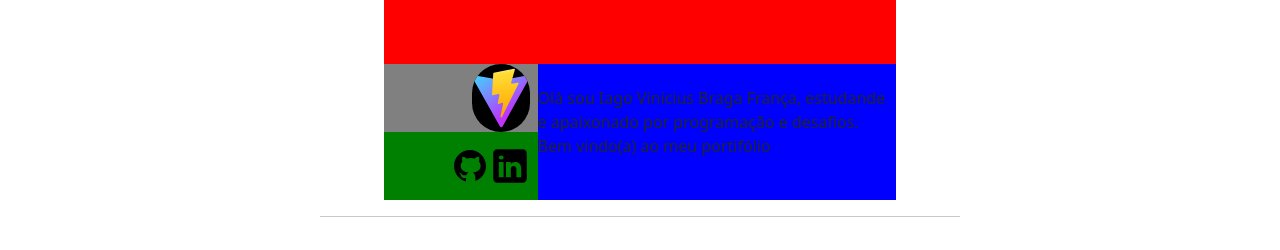
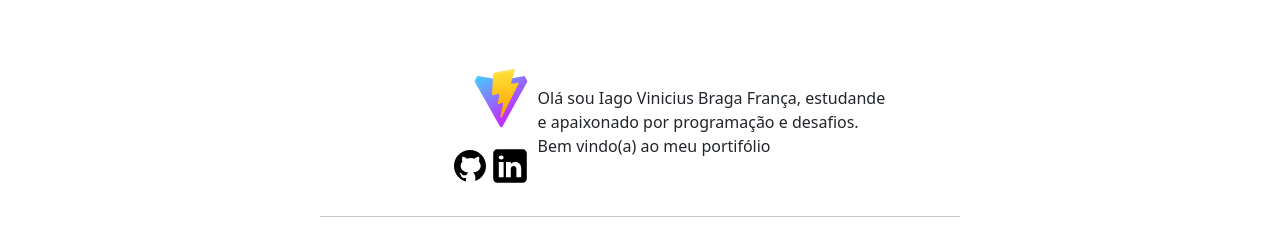
Before and after one commit to IagoVinicius12/Depois_penso, a React (Vite) app: page / in a window 1280 px wide. Shown: the top 250 px of the page. Built offline with nearby package versions, Linux system fonts and the light colour scheme.

Commit message:
tirando as cores das divs

```diff
--- a/src/Pages/Home.tsx
+++ b/src/Pages/Home.tsx
@@ -8,17 +8,17 @@ function Home() {
     return (
         <div style={{ justifyContent: "center", height: "100vh", width: '100vw',overflowX:'hidden', flexDirection:'column' }}>
             <div style={{ display: "flex", justifyContent: "center", height: '25%' }}>
-                <div style={{ paddingTop: '5%', display: "flex", width: '40%', height: '100%', justifyContent: "center", backgroundColor: 'red' }}>
+                <div style={{ paddingTop: '5%', display: "flex", width: '40%', height: '100%', justifyContent: "center"}}>
                     <div className='1' style={{ display: "flex", flexDirection: "column", width: '30%', alignItems: "center", height: '100%' }}>
-                        <section style={{ display: 'flex', backgroundColor: 'gray', justifyContent: "end", paddingRight: '5%', width: '100%', height: '100%' }}>
-                            <img src={viteLogo} alt="vite.svg" style={{ borderRadius: 50, backgroundColor: "black", width: '40%' }} />
+                        <section style={{ display: 'flex', justifyContent: "end", paddingRight: '5%', width: '100%', height: '100%' }}>
+                            <img src={viteLogo} alt="vite.svg" style={{ borderRadius: 50, width: '40%' }} />
                         </section>
-                        <section style={{ display: "flex", backgroundColor: 'green', justifyContent: "end", alignItems: "center", paddingRight: '5%', width: '100%', height: '100%' }}>
+                        <section style={{ display: "flex",  justifyContent: "end", alignItems: "center", paddingRight: '5%', width: '100%', height: '100%' }}>
                             <a href="https://github.com/IagoVinicius12" target="_blank"><img src={gitLogo} alt="github.svg" style={{ width: '40px' }} /></a>
                             <a href="https://www.linkedin.com/in/iago-vin%C3%ADcius-39b675304/" target="_blank"><img src={linkedinLogo} alt="linkedin.svg" style={{ width: '40px' }} /></a>
                         </section>
                     </div>
-                    <div className='2' style={{ display: "flex", backgroundColor: "blue", width: '70%', height: '100%', alignItems: "center", paddingBottom: '4%' }}>
+                    <div className='2' style={{ display: "flex", width: '70%', height: '100%', alignItems: "center", paddingBottom: '4%' }}>
                         <a>Olá sou Iago Vinicius Braga França, estudande e apaixonado por programação e desafios. Bem vindo(a) ao meu portifólio</a>
                     </div>
                 </div>
```
